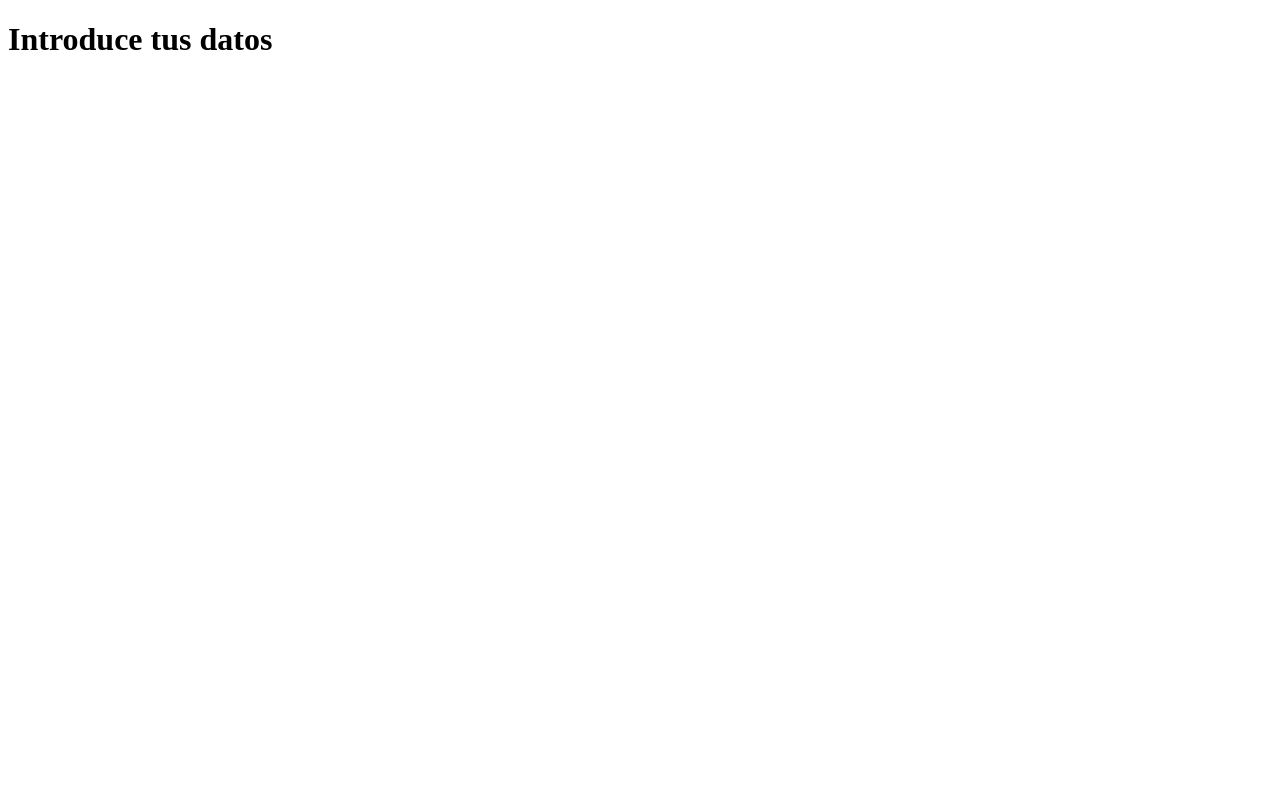
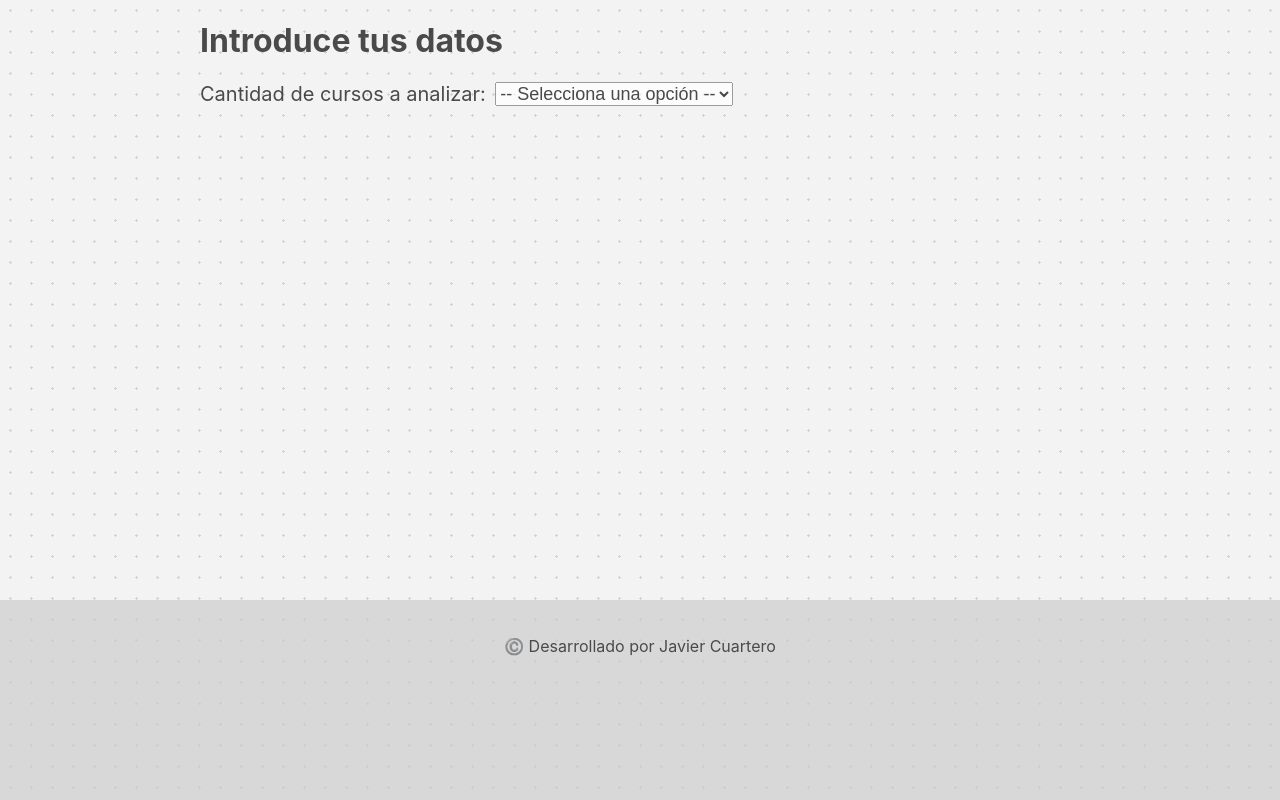
Before and after one commit to javicuarteroUCLM/YourPerformance, a website: page public/index.html in a window 1280 px wide. Drawn offline with nearby package versions, Linux system fonts and the light colour scheme.

Commit message:
Avances en el frontend

```diff
--- a/public/index.html
+++ b/public/index.html
@@ -5,16 +5,29 @@
         <meta name="viewport" content="width=device-width, initial-scale=1.0">
         <title>Observa la evolución de tus notas a lo largo del tiempo</title>
         <script src="https://cdn.jsdelivr.net/npm/chart.js"></script>
+        <link rel = "stylesheet" href = "styles.css">
+
+
     </head>
 
     <body>
         <h1>Introduce tus datos</h1>
         <form id="formularioDatos">
-            <!--Crear formulario-->
+            <label class="form-title">Cantidad de cursos a analizar:</label>
+        <select class="select-options">
+            <option disabled selected value> -- Selecciona una opción -- </option>
+            <option value="1">Un curso</option>
+            <option value="2">Últimos dos cursos</option>
+            <option value="3">Últimos tres cursos</option>
+            <option value="4">Últimos cuatro cursos</option>
+        </select>
         </form>
         <canvas id="graficoRendimiento"></canvas>
         <script>
 
         </script>
+        <div class="footer">
+            <p>©️ Desarrollado por Javier Cuartero</p>
+        </div>
     </body>
 </html>
--- /dev/null
+++ b/public/styles.css
@@ -0,0 +1,54 @@
+html,
+body {
+  height: 100%;
+  margin: 0;
+  font-family: "inter", sans-serif;
+}
+
+body {
+  background-color: #f3f3f3;
+  background-image: radial-gradient(#d2d2d2 1.05px, #f3f3f3 1.05px);
+  background-size: 21px 21px;
+  opacity: 0.7;
+  display: flex;
+  flex-direction: column;
+}
+
+.content {
+  flex: 1;
+  padding-bottom: 200px;
+  box-sizing: border-box;
+}
+
+.footer {
+  position: fixed;
+  bottom: 0;
+  width: 100%;
+  height: 200px;
+  background-color: #ccc;
+  color: black;
+  text-align: center;
+  padding: 20px;
+  box-sizing: border-box;
+  z-index: 1000; /* Para que el footer esté por encima de todo */
+}
+
+h1 {
+  /*text-align: center;*/
+  margin-left: 200px;
+}
+
+.form-title {
+  justify-content: left;
+  display: inline-block;
+  vertical-align: middle;
+  margin-right: 5px;
+  font-size: 20px;
+  margin-left: 200px;
+}
+
+.select-options, .select-options option {
+  font-size: 18px;
+  display: inline-block;
+  vertical-align: middle;
+}
```
Also changed, not shown: public/style.css (deleted).
